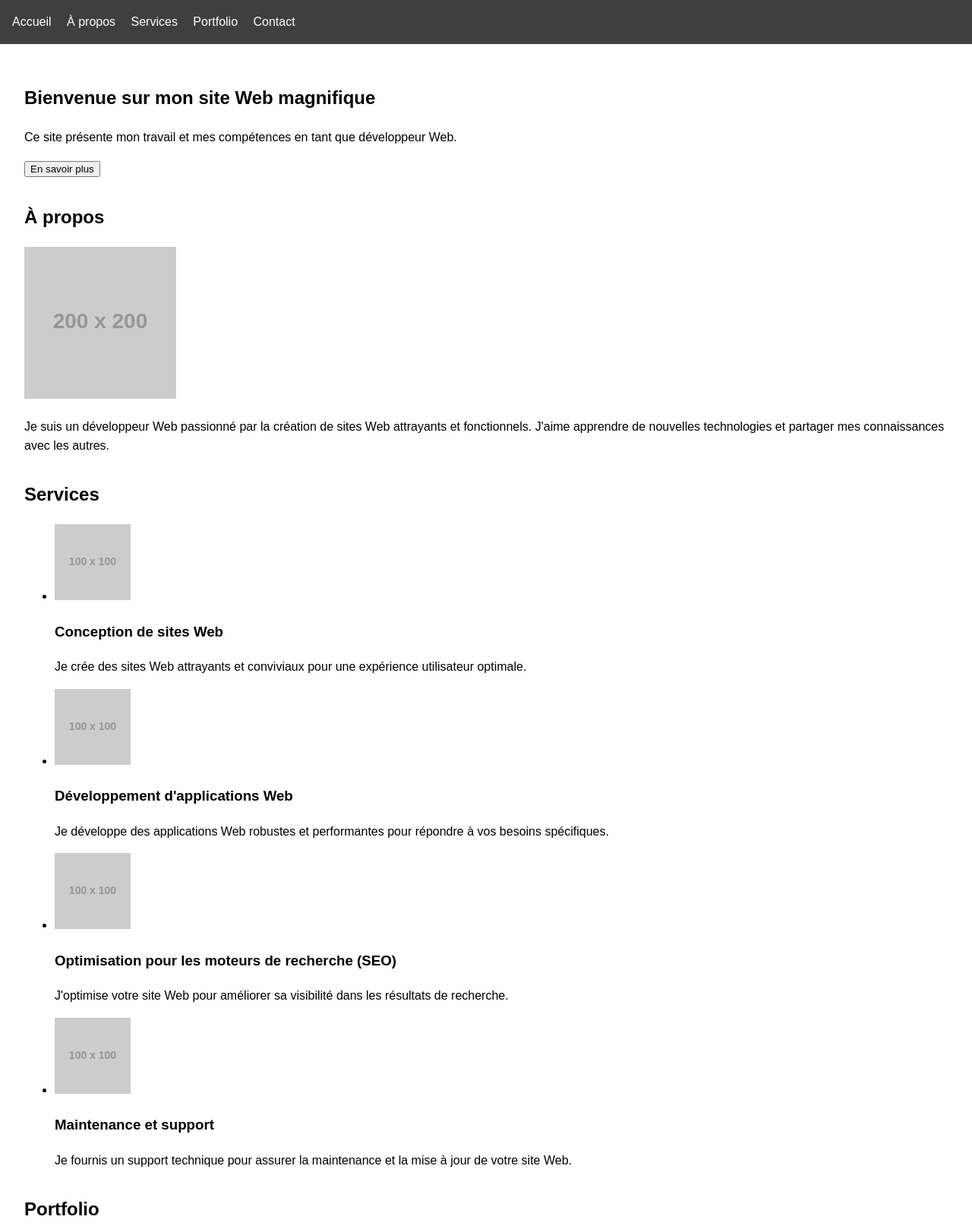
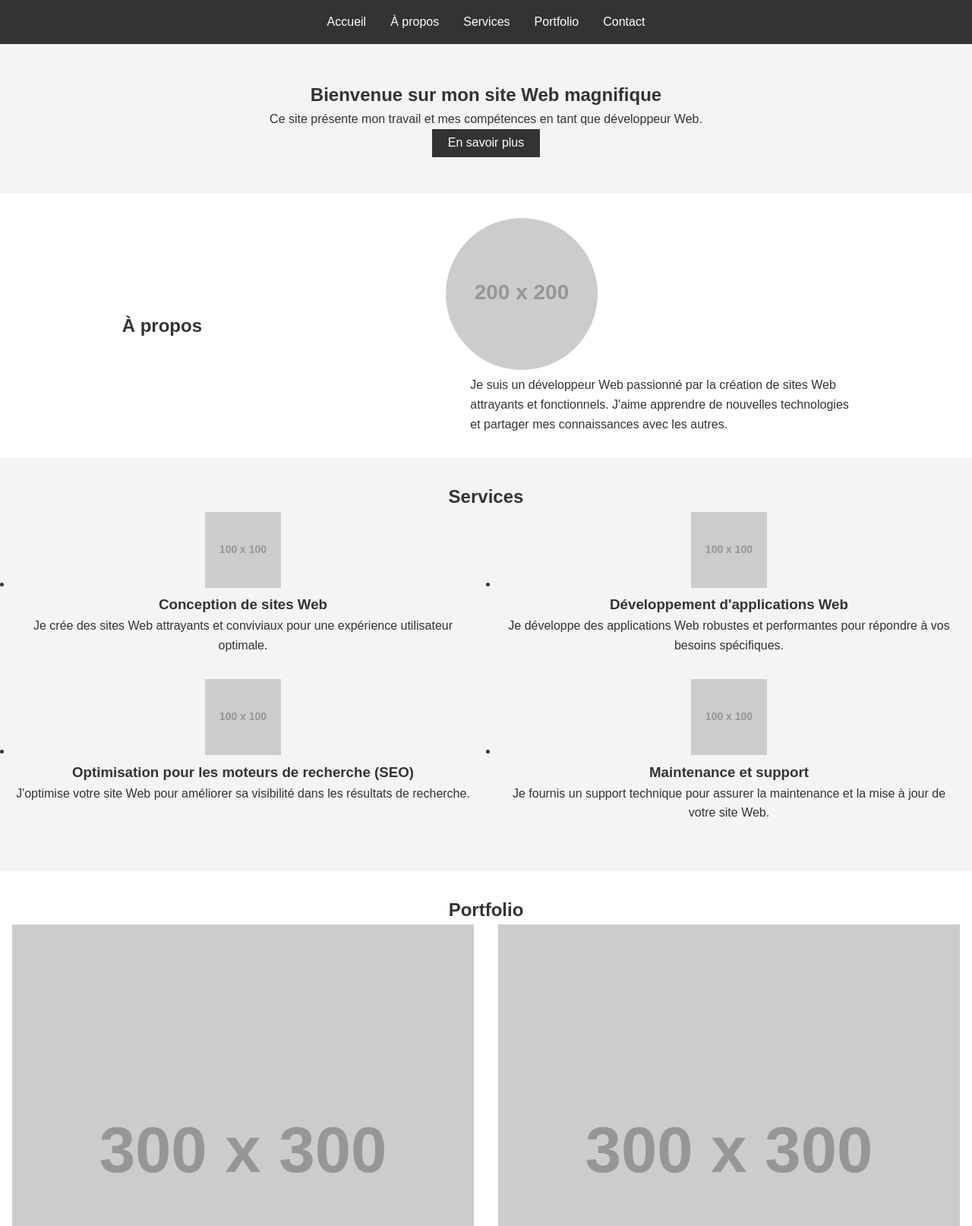
Before and after one commit to naruitchi/naruitchi.github.io, a plain HTML site: page index.html in a window 1280 px wide. Shown: the top 1614 px of the page at 76% size. Drawn offline with Linux system fonts and the light colour scheme; placeholder pictures from the web are drawn by us.

Commit message:
Add files via upload

```diff
--- a/Styles.css
+++ b/Styles.css
@@ -1,57 +1,172 @@
-/* Général */
+/* Reset CSS */
+* {
+    margin: 0;
+    padding: 0;
+    box-sizing: border-box;
+}
+
+/* Styles généraux */
 body {
     font-family: Arial, sans-serif;
     line-height: 1.6;
-    margin: 0;
-    padding: 0;
-}
-
-/* En-tête */
-header {
-    background: #3f3f3f;
-    color: #ffffff;
-    padding: 1rem;
-}
-
-header h1 {
-    display: inline;
-    margin-right: 1rem;
+    color: #333;
 }
 
 /* Navigation */
-nav ul {
-    display: inline;
-    list-style-type: none;
-    padding: 0;
+nav {
+    display: flex;
+    justify-content: space-around;
+    background-color: #333;
+    padding: 1rem 0;
 }
 
-nav li {
-    display: inline;
-    margin-right: 1rem;
+nav ul {
+    display: flex;
 }
 
-nav a {
-    color: #ffffff;
+nav ul li {
+    list-style: none;
+}
+
+nav ul li a {
+    display: block;
+    padding: 0 1rem;
+    color: #fff;
     text-decoration: none;
 }
 
-nav a:hover {
-    text-decoration: underline;
+nav ul li a:hover {
+    color: #ccc;
 }
 
-/* Contenu principal */
-main {
-    padding: 2rem;
+/* Sections */
+section {
+    padding: 2rem 0;
 }
 
-section {
+/* Hero */
+.hero {
+    background-color: #f4f4f4;
+    text-align: center;
+    padding: 3rem 0;
+}
+
+.hero button {
+    background-color: #333;
+    color: #fff;
+    border: none;
+    padding: 0.6rem 1.3rem;
+    cursor: pointer;
+    font-size: 1rem;
+}
+
+.hero button:hover {
+    background-color: #ccc;
+    color: #333;
+}
+
+/* À propos */
+.about {
+    display: flex;
+    justify-content: space-around;
+    align-items: center;
+}
+
+.about img {
+    border-radius: 50%;
+    width: 200px;
+    height: 200px;
+}
+
+.about-content p {
+    max-width: 500px;
+    margin-left: 2rem;
+}
+
+/* Services */
+.services {
+    background-color: #f4f4f4;
+    text-align: center;
+}
+
+.service-list {
+    display: flex;
+    flex-wrap: wrap;
+    justify-content: space-around;
+}
+
+.service-list li {
+    width: calc(50% - 2rem);
     margin-bottom: 2rem;
 }
 
-/* Pied de page */
-footer {
-    background: #3f3f3f;
-    color: #ffffff;
-    padding: 1rem;
+.service-list img {
+    width: 100px;
+    height: 100px;
+}
+
+/* Portfolio */
+.portfolio {
     text-align: center;
 }
+
+.portfolio-list {
+    display: flex;
+    flex-wrap: wrap;
+    justify-content: space-around;
+}
+
+.portfolio-list li {
+    width: calc(50% - 2rem);
+    margin-bottom: 2rem;
+}
+
+.portfolio-list img {
+    width: 100%;
+    height: auto;
+}
+
+/* Contact */
+.contact {
+    text-align: center;
+}
+
+.contact form {
+    display: inline-block;
+    text-align: left;
+}
+
+.contact label,
+.contact input,
+.contact textarea {
+    display: block;
+    margin-bottom: 1rem;
+}
+
+.contact textarea {
+    width: 100%;
+    height: 200px;
+    resize: none;
+}
+
+.contact button {
+    background-color: #333;
+    color: #fff;
+    border: none;
+    padding: 0.6rem 1.3rem;
+    cursor: pointer;
+    font-size: 1rem;
+}
+
+.contact button:hover {
+    background-color: #ccc;
+    color: #333;
+}
+
+/* Footer */
+footer {
+    background-color: #333;
+    color: #fff;
+    text-align: center;
+    padding: 1rem 0;
+}
```
